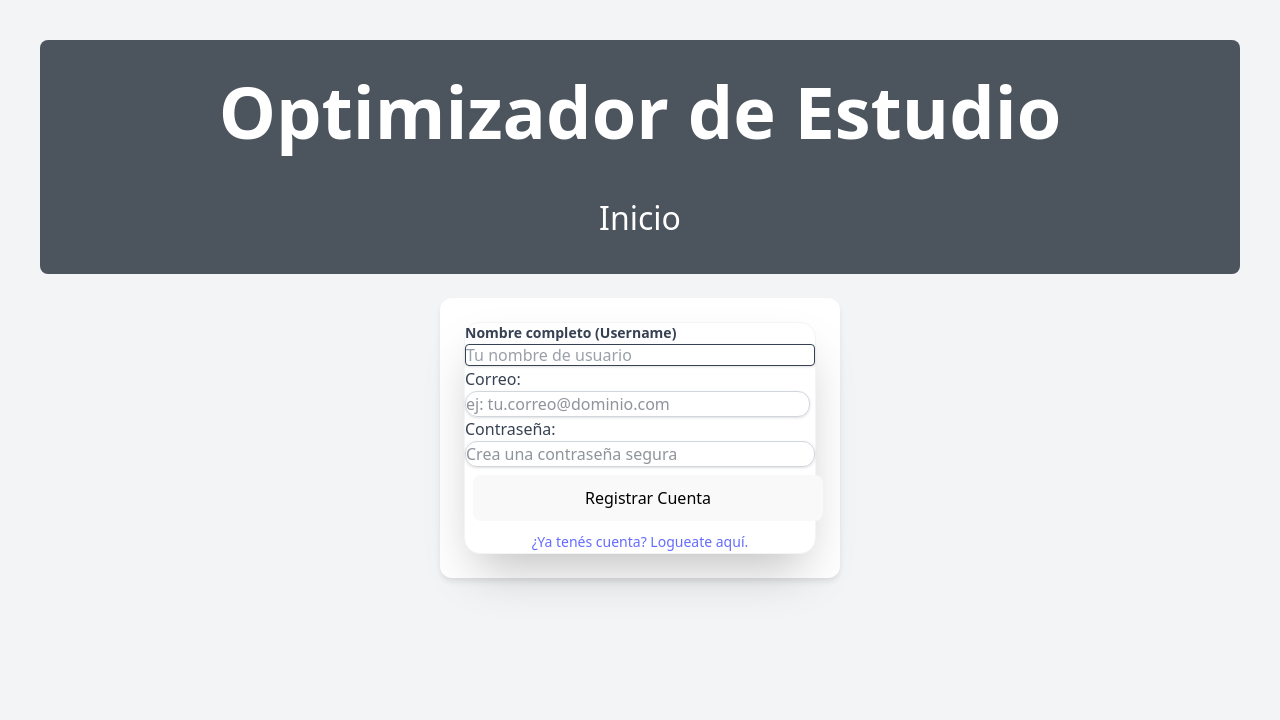
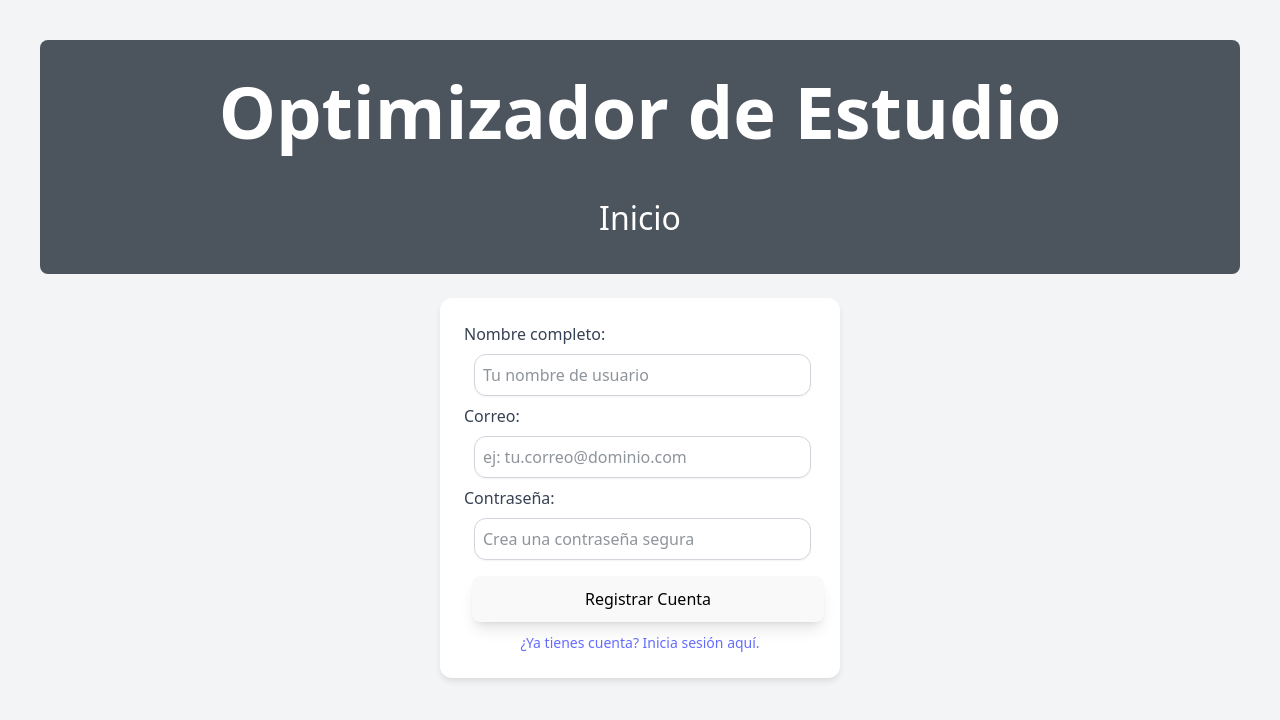
Before and after one commit to NicoRelease/pp2-vercel, a React (Vite) app in the folder FrontEnd/: page /Register in a window 1280 px wide. Shown: the top 720 px of the page. Built offline with nearby package versions, Linux system fonts and the light colour scheme.

Commit message:
sincronización visualización Login y Register

```diff
--- a/FrontEnd/src/App.css
+++ b/FrontEnd/src/App.css
@@ -79,6 +79,15 @@ width:100%;
 
 .Parrafo-Home {
 align-items: center;
+}
+
+.BotonesNavegacion {
+  display:flex;
+  flex-direction:column;
+  justify-content: center;
+  margin-bottom: 30px;
+  border-Bottom: '2px solid #e0e0e0';
+  padding-Bottom: '20px';
 }
 
 
@@ -214,4 +223,13 @@ form {
     width: auto;
     padding: 0.6rem 2rem;
   }
+
+ .BotonesNavegacion {
+  display:flex;
+  flex-direction: row;
+  justify-content: center;
+  margin-bottom: 30px;
+  border-Bottom: '2px solid #e0e0e0';
+  padding-Bottom: '20px';
 }
+}
--- a/FrontEnd/src/components/HeaderNavegacion.jsx
+++ b/FrontEnd/src/components/HeaderNavegacion.jsx
@@ -1,15 +1,10 @@
 // components/HeaderNavegacion.jsx
 import React from 'react';
+import '../App.css';
 
 const HeaderNavegacion = ({ vistaActual, onCambiarVista }) => {
   return (
-    <div style={{
-      display: 'flex',
-      justifyContent: 'center',
-      marginBottom: '30px',
-      borderBottom: '2px solid #e0e0e0',
-      paddingBottom: '20px'
-    }}>
+    <div className= "BotonesNavegacion">
       <button
         onClick={() => onCambiarVista('sesiones')}
         style={{
--- a/FrontEnd/src/components/Register.jsx
+++ b/FrontEnd/src/components/Register.jsx
@@ -4,24 +4,21 @@ import HeaderNoLink from './HeaderNoLink';
 import '../App.css';
 import CryptoJS from 'crypto-js';
 
+const SECRET_KEY = import.meta.env.VITE_CLIENT_SECRET_KEY;
 
-const SECRET_KEY = import.meta.env.VITE_CLIENT_SECRET_KEY;
 // Función de Encriptación
 const encrypt = (text) => {
     if (typeof CryptoJS !== 'undefined' && CryptoJS.AES) {
-
         return CryptoJS.AES.encrypt(text, SECRET_KEY).toString();
     }
-
-    console.error("❌ ERROR: CryptoJS no disponible. La registración enviará datos sin cifrar.");
+    console.error("❌ ERROR: CryptoJS no disponible.");
     return text;
 };
 
-
 export default function Register() {
-
     const navigate = useNavigate();
     const API_BASE_URL = import.meta.env.VITE_API_URL;
+
     // Estado para capturar los datos del formulario
     const [username, setUsername] = useState('');
     const [email, setEmail] = useState('');
@@ -30,9 +27,8 @@ export default function Register() {
     const [loading, setLoading] = useState(false);
 
     const handleRegister = async (e) => {
-        e.preventDefault(); // Previene el comportamiento por defecto del formulario
+        e.preventDefault();
 
-        // 1. Validaciones básicas
         if (!username || !email || !password) {
             setError('Todos los campos son obligatorios.');
             return;
@@ -41,64 +37,43 @@ export default function Register() {
         setLoading(true);
         setError('');
 
-
         const encryptedEmail = encrypt(email);
         const encryptedPassword = encrypt(password);
 
-
-
         try {
-            // 2. Llamada al backend: POST /register
             const response = await fetch(`${API_BASE_URL}/register`, {
                 method: 'POST',
-                headers: {
-                    'Content-Type': 'application/json',
-                },
+                headers: { 'Content-Type': 'application/json' },
                 body: JSON.stringify({
                     username: username,
                     encryptedEmail: encryptedEmail,
                     encryptedPassword: encryptedPassword,
                 }),
             });
-console.log ('Respuesta del servidor:', response);
-            // 3. Procesar la respuesta
+
             const data = await response.json();
-console.log ('Datos recibidos:', data);
+
             if (!response.ok) {
-                // Si la respuesta no es 2xx (ej: 400, 401, 500)
                 setError(data.error || 'Fallo en el registro. Inténtalo de nuevo.');
             } else {
-                // Registro exitoso (Respuesta 201)s
-                console.log('Registro exitoso:', data);
-
-                // 4. Guardar token y redirigir al área protegida
                 localStorage.setItem('authToken', data.token);
                 localStorage.setItem('UserId', data.user.id);
-                console.log('Info de LocalStorage: ', localStorage);
-                // navigate('/crear-sesion'); // Redirige a la página principal de la app
-                alert('Registro exitoso! Serás redirigido a Crear Sesión.');
+                alert('¡Registro exitoso! Serás redirigido.');
                 navigate('/crear-sesion');
             }
-
         } catch (err) {
-            console.error('Error de red al registrar:', err);
             setError('Error de conexión con el servidor.');
         } finally {
             setLoading(false);
         }
     };
+
     return (
-        <>
         <div className="Tarjeta-Principal">
             <HeaderNoLink />
 
-
             <div className="Form-Container">
-                        <form
-                          onSubmit={handleRegister}
-                          className="bg-white p-8 rounded-2xl shadow-2xl w-full max-w-md border border-gray-100"
-                        >
-
+                <form onSubmit={handleRegister}>
 
                     {/* Mensaje de Error */}
                     {error && (
@@ -111,32 +86,33 @@ console.log ('Datos recibidos:', data);
                         </div>
                     )}
 
-                {/* Campo Nombre Completo / Username */}
-                        <div className="mb-4">
-                            <label htmlFor="username" className="block text-gray-700 text-sm font-bold mb-2 text-left">
-                                Nombre completo (Username)
+                    {/* Campo Nombre Completo */}
+                    <div className="Usuario">
+                        <label className="block text-gray-700 font-medium mb-2" htmlFor="username">
+                            Nombre completo:
                         </label>
+                        <div className="InputCorreo"> {/* Usamos la misma clase contenedora que el login */}
                             <input
                                 id="username"
                                 type="text"
                                 placeholder="Tu nombre de usuario"
-                                className="shadow appearance-none border rounded w-full py-3 px-3 text-gray-700 leading-tight focus:outline-none focus:ring-2 focus:ring-blue-500"
                                 value={username}
                                 onChange={(e) => setUsername(e.target.value)}
                                 disabled={loading}
                                 required
                             />
                         </div>
+                    </div>
 
-                          {/* Campo de Usuario */}
-                          <div className="mb-5">
-                            <label className="block text-gray-700 font-medium mb-2" htmlFor="loginUser">
+                    {/* Campo Correo */}
+                    <div className="Usuario">
+                        <label className="block text-gray-700 font-medium mb-2" htmlFor="email">
                             Correo:
                         </label>
+                        <div className="InputCorreo">
                             <input
                                 id="email"
                                 type="email"
-                              className="w-[calc(100%-5px)] p-3 border border-gray-300 rounded-xl focus:outline-none focus:ring-2 focus:ring-blue-500 transition duration-150 shadow-sm"
                                 value={email}
                                 onChange={(e) => setEmail(e.target.value)}
                                 placeholder="ej: tu.correo@dominio.com"
@@ -144,16 +120,17 @@ console.log ('Datos recibidos:', data);
                                 required
                             />
                         </div>
+                    </div>
 
-                          {/* Campo de Contraseña */}
-                          <div className="mb-8">
-                            <label className="block text-gray-700 font-medium mb-2" htmlFor="loginPassword">
+                    {/* Campo Contraseña */}
+                    <div className="Clave">
+                        <label className="block text-gray-700 font-medium mb-2" htmlFor="password">
                             Contraseña:
                         </label>
+                        <div className="Password">
                             <input
                                 id="password"
                                 type="password"
-                              className="w-full p-3 border border-gray-300 rounded-xl focus:outline-none focus:ring-2 focus:ring-blue-500 transition duration-150 shadow-sm"
                                 value={password}
                                 onChange={(e) => setPassword(e.target.value)}
                                 placeholder="Crea una contraseña segura"
@@ -161,26 +138,27 @@ console.log ('Datos recibidos:', data);
                                 required
                             />
                         </div>
+                    </div>
 
                     {/* Botón de Registro */}
                     <button
                         type="submit"
-                            className="w-full py-3 bg-blue-600 text-black font-semibold rounded-xl hover:bg-blue-700 transition focus:outline-none focus:ring-2 focus:ring-blue-500 focus:ring-offset-2 disabled:opacity-50"
+                        className={`w-full py-3 px-4 rounded-xl text-black font-bold transition duration-300 ${
+                            loading ? 'bg-blue-400 cursor-not-allowed' : 'bg-blue-600 hover:bg-blue-700 shadow-lg'
+                        }`}
                         disabled={loading}
                     >
                         {loading ? 'Registrando...' : 'Registrar Cuenta'}
                     </button>
 
-                          {/* Enlace de Registro */}
+                    {/* Enlace al Login */}
                     <div className="mt-6 text-center">
                         <Link to="/Login" className="text-sm font-semibold text-blue-600 hover:text-blue-800 hover:underline transition duration-150">
-                              ¿Ya tenés cuenta? Logueate aquí.
+                            ¿Ya tienes cuenta? Inicia sesión aquí.
                         </Link>
                     </div>
-
                 </form>
             </div>
         </div>
-        </>
     );
 }
```
Also changed, not shown: FrontEnd/src/components/GestorEstudio.jsx (+0 -8 lines). Lines whose indentation alone changed are shown as unchanged.
